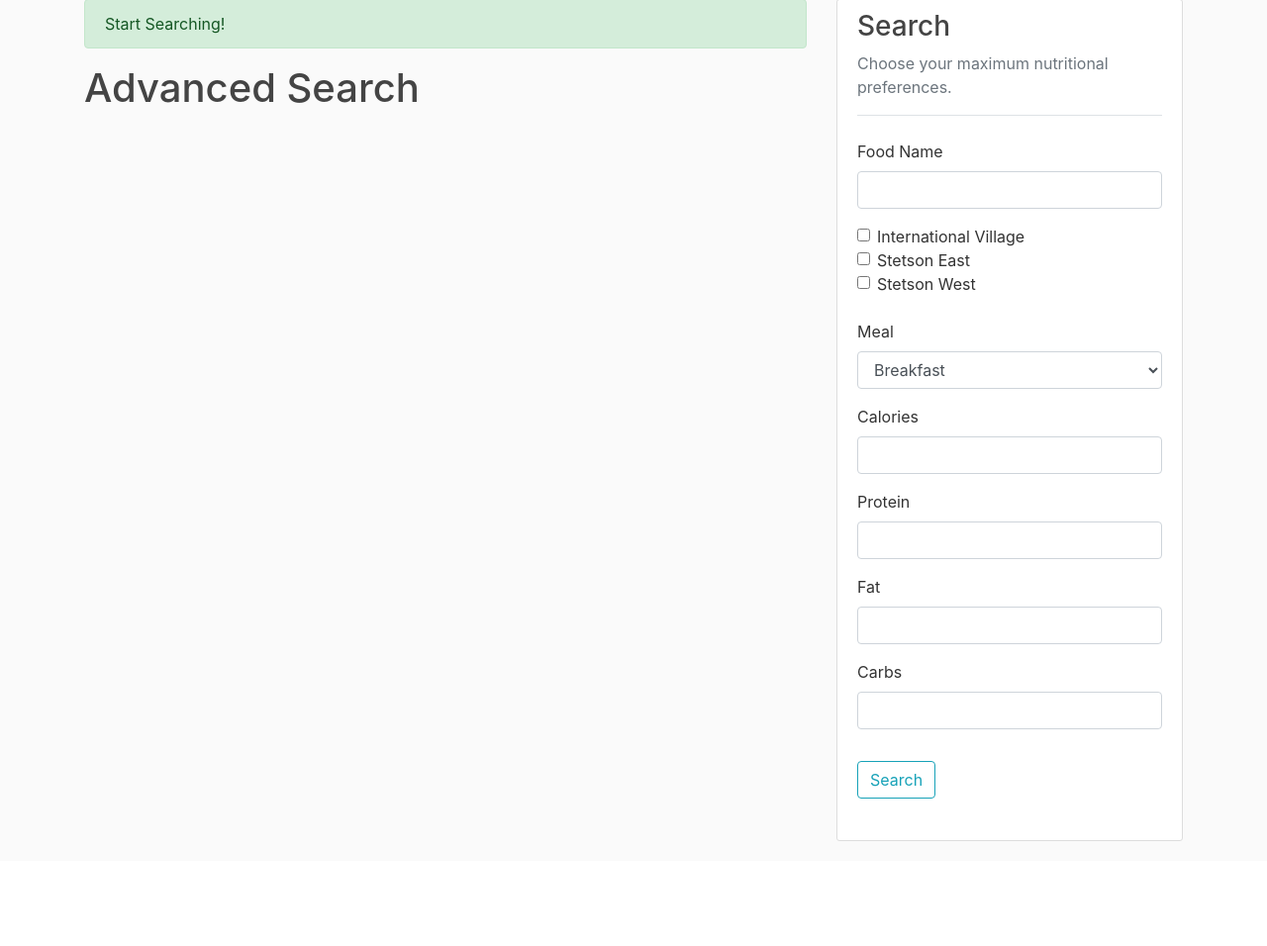
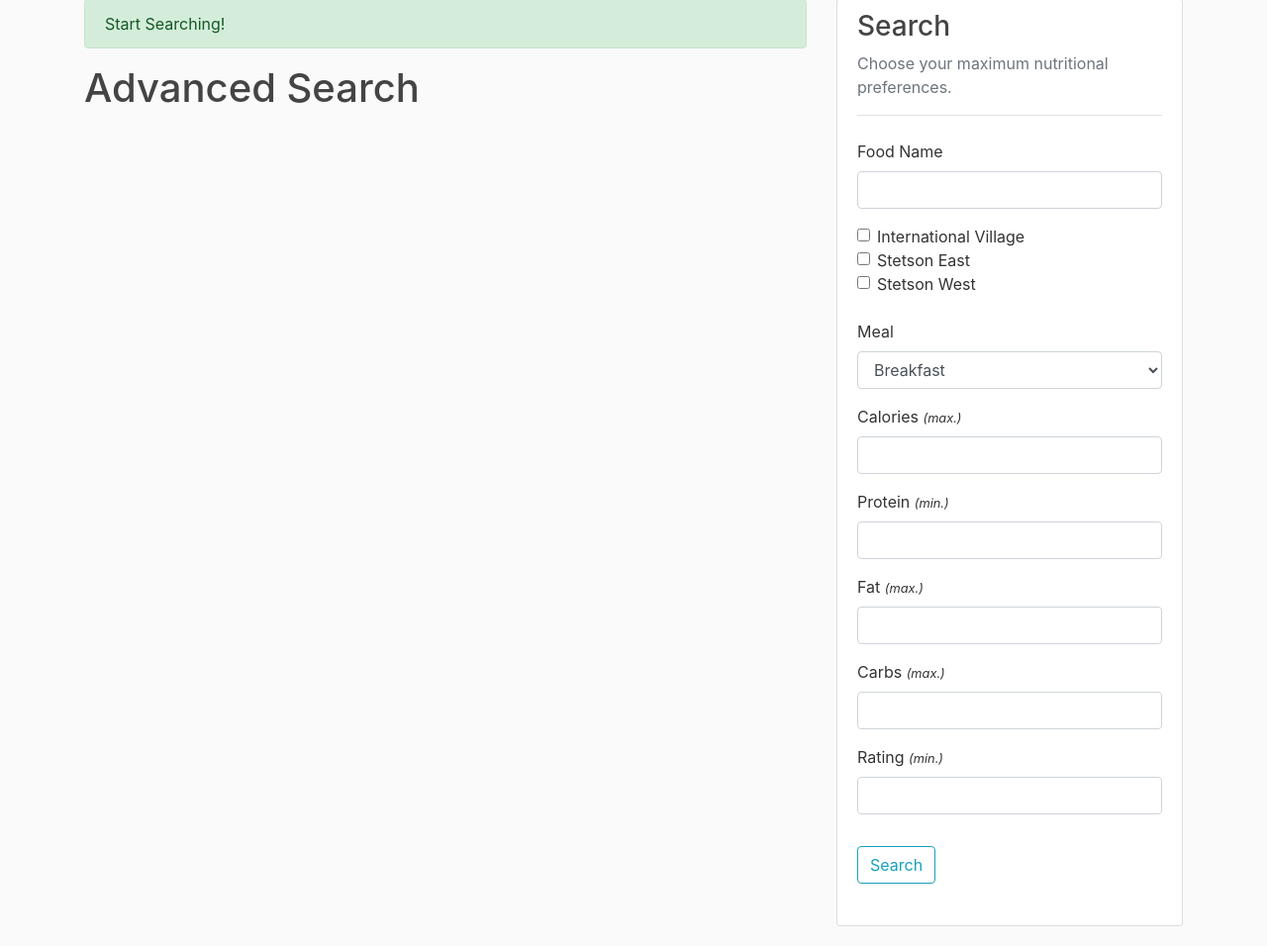
Before and after one commit to VishalRamesh50/DineInHall-Flask, a Flask app: page /AdvancedSearch in a window 1280 px wide. Shown: the part 81-1037 px from the top of the page at 99% size. Before the commit the page ends 931 px from the top, so only its background shows below. Run offline with Flask 2, Linux system fonts and the light colour scheme; some libraries are stand-ins or nearby versions.

Commit message:
search foods by rating and use mins and maxes accordingly

```diff
--- a/dineinhall/main/forms.py
+++ b/dineinhall/main/forms.py
@@ -1,5 +1,5 @@
 from flask_wtf import FlaskForm
-from wtforms import StringField, BooleanField, IntegerField, SubmitField, SelectField
+from wtforms import StringField, BooleanField, IntegerField, SubmitField, SelectField, DecimalField
 from wtforms.validators import Optional, NumberRange
 
 
@@ -13,4 +13,5 @@ class SearchForm(FlaskForm):
     protein = IntegerField('Protein', validators=[Optional(), NumberRange(min=0)])
     fat = IntegerField('Fat', validators=[Optional(), NumberRange(min=0)])
     carbs = IntegerField('Carbs', validators=[Optional(), NumberRange(min=0)])
+    rating = DecimalField('Rating', validators=[Optional(), NumberRange(min=1, max=5)])
     submit = SubmitField('Search')
--- a/dineinhall/main/routes.py
+++ b/dineinhall/main/routes.py
@@ -53,6 +53,7 @@ def search():
         carbs = form.carbs.data
         meal = form.meal.data
         foodName = form.foodName.data.split()
+        rating = form.rating.data
         foodNameQuery = "true "
         for word in foodName:
             foodNameQuery += f"and food_name like '%%{word}%%' "
@@ -65,9 +66,10 @@ def search():
         steast = "location like 'Steast'" if steast else False
         stwest = "location like 'Stwest'" if stwest else False
         calories = f"calories <= {calories}" if calories is not None else True
-        protein = f"protein <= {protein}" if protein is not None else True
+        protein = f"protein >= {protein}" if protein is not None else True
         fat = f"total_fat <= {fat}" if fat is not None else True
         carbs = f"total_carbs <= {carbs}" if carbs is not None else True
+        rating = f"(ratings >= {rating} or isnull(ratings))" if rating is not None else True
         curdate = datetime.now(timezone('US/Eastern'))  # EST timezone
         curdate = curdate.strftime("%Y-%m-%d")
         with engine.connect() as con:
@@ -79,7 +81,8 @@ def search():
                                 f"and ({iv} or {steast} or {stwest}) "
                                 f"and {calories} and {protein} and {fat} and {carbs} "
                                 f"and meal_type like '{meal}' "
-                                f"and {foodNameQuery}"
+                                f"and {rating} "
+                                f"and {foodNameQuery} "
                                 f"order by location desc, meal_type asc, calories desc, food_name desc")
         foods = list(foods)
         size = len(foods)
--- a/dineinhall/templates/advancedSearch.html
+++ b/dineinhall/templates/advancedSearch.html
@@ -15,12 +15,12 @@
 		      {% else %}
 		      	<b>({{food.location}})</b>
 		      {% endif %}
-		      <span style="float:right;">
+		      <span style="float:right">
 		      	<a href="{{ url_for('review.newReview', food_id=food.food_id) }}" class="btn btn-primary" role="button">
 		      		New Review
 		      	</a>
 		      </span>
-		      	|
+			  </br>
 		      	<i>
 	    		{% set starCount = food.ratings %}
 	    		{% if starCount != None %}
@@ -94,7 +94,7 @@
 						{{ form.meal(class="form-control form-control") }}
 					</div>
 					<div class="form-group">
-						{{ form.calories.label(class="form-control-label") }}
+						{{ form.calories.label(class="form-control-label") }} <i><small>(max.)</small></i>
 						{% if form.calories.errors %}
 							{{ form.calories(class="form-control form-control-lg is-invalid") }}
 							<div class="invalid-feedback">
@@ -107,7 +107,7 @@
 						{% endif %}
 					</div>
 					<div class="form-group">
-						{{ form.protein.label(class="form-control-label") }}
+						{{ form.protein.label(class="form-control-label") }} <i><small>(min.)</small></i>
 						{% if form.protein.errors %}
 							{{ form.protein(class="form-control form-control-lg is-invalid") }}
 							<div class="invalid-feedback">
@@ -120,7 +120,7 @@
 						{% endif %}
 					</div>
 					<div class="form-group">
-						{{ form.fat.label(class="form-control-label") }}
+						{{ form.fat.label(class="form-control-label") }} <i><small>(max.)</small></i>
 						{% if form.fat.errors %}
 							{{ form.fat(class="form-control form-control-lg is-invalid") }}
 							<div class="invalid-feedback">
@@ -133,7 +133,7 @@
 						{% endif %}
 					</div>
 					<div class="form-group">
-						{{ form.carbs.label(class="form-control-label") }}
+						{{ form.carbs.label(class="form-control-label") }} <i><small>(max.)</small></i>
 						{% if form.carbs.errors %}
 							{{ form.carbs(class="form-control form-control-lg is-invalid") }}
 							<div class="invalid-feedback">
@@ -143,6 +143,19 @@
 							</div>
 						{% else %}
 							{{ form.carbs(class="form-control form-control") }}
+						{% endif %}
+					</div>
+					<div class="form-group">
+						{{ form.rating.label(class="form-control-label") }} <i><small>(min.)</small></i>
+						{% if form.rating.errors %}
+							{{ form.rating(class="form-control form-control-lg is-invalid") }}
+							<div class="invalid-feedback">
+								{% for error in form.rating.errors %}
+									<span>{{ error }}</span>
+								{% endfor %}
+							</div>
+						{% else %}
+							{{ form.rating(class="form-control form-control") }}
 						{% endif %}
 					</div>
 				</fieldset>
```
